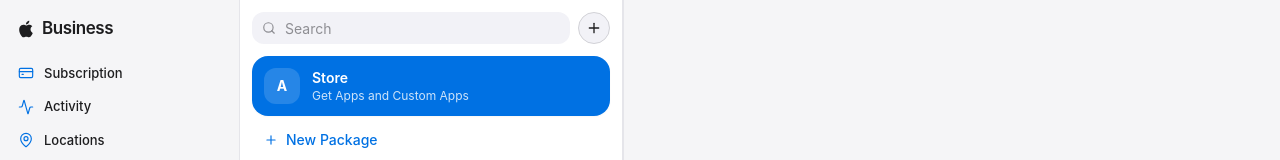
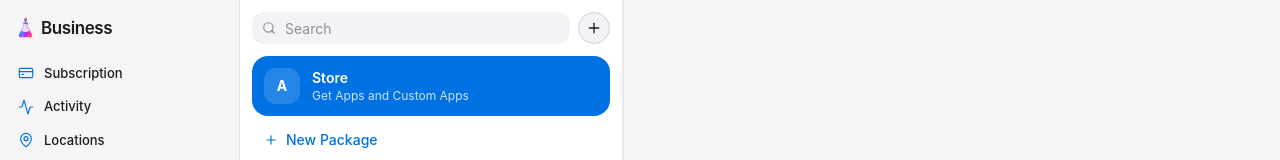
Before and after one commit to sagar290/abm-ui-components, a Next.js app: page /apps in a window 1280 px wide. Shown: the top 160 px of the page. Built offline with nearby package versions, Linux system fonts and the light colour scheme.

Commit message:
Refactor BrandMark component with enhanced SVG design and accessibility improvements. Updated the visual representation to include a new iridescent flask mark and added aria-label for better screen reader support.

```diff
--- a/components/ui/brand-mark.tsx
+++ b/components/ui/brand-mark.tsx
@@ -6,24 +6,219 @@
   withWordmark?: boolean;
 }
 
-/** Stylized mark + "Business" wordmark matching Apple Business Manager chrome. */
+/** Iridescent flask mark + "Business" wordmark for the console chrome. */
 export function BrandMark({ className, withWordmark = true }: BrandMarkProps) {
   return (
-    <div className={cn("flex items-center gap-1.5", className)}>
+    <div
+      className={cn("flex items-center gap-1.5", className)}
+      aria-label="Business"
+    >
       <svg
-        viewBox="0 0 24 24"
-        className="h-5 w-5 shrink-0 text-foreground"
+        viewBox="0 0 64 80"
+        className="h-6 w-[19px] shrink-0"
         aria-hidden
-        fill="currentColor"
+        fill="none"
       >
-        <path d="M18.71 19.5c-.83 1.24-1.71 2.45-3.05 2.47-1.34.03-1.77-.79-3.29-.79-1.53 0-2 .77-3.27.82-1.31.05-2.3-1.32-3.14-2.53C4.25 17 2.94 12.45 4.7 9.39c.87-1.52 2.43-2.48 4.12-2.51 1.28-.02 2.5.87 3.29.87.78 0 2.26-1.07 3.81-.91.65.03 2.47.26 3.64 1.98-.09.06-2.17 1.28-2.15 3.81.03 3.02 2.65 4.03 2.68 4.04-.03.07-.42 1.44-1.38 2.83M13 3.5c.73-.83 1.94-1.46 2.94-1.5.13 1.17-.34 2.35-1.04 3.19-.69.85-1.83 1.51-2.95 1.42-.15-1.15.41-2.35 1.05-3.11z" />
+        <defs>
+          <linearGradient
+            id="bm-liquid"
+            x1="6"
+            y1="44"
+            x2="58"
+            y2="74"
+            gradientUnits="userSpaceOnUse"
+          >
+            <stop offset="0%" stopColor="#00E0FF" />
+            <stop offset="22%" stopColor="#1A6BFF" />
+            <stop offset="48%" stopColor="#B026FF" />
+            <stop offset="72%" stopColor="#FF2D9A" />
+            <stop offset="100%" stopColor="#FF6B14" />
+          </linearGradient>
+          <linearGradient
+            id="bm-glassStroke"
+            x1="10"
+            y1="16"
+            x2="54"
+            y2="74"
+            gradientUnits="userSpaceOnUse"
+          >
+            <stop offset="0%" stopColor="#67E8F9" />
+            <stop offset="30%" stopColor="#A78BFA" />
+            <stop offset="60%" stopColor="#F472B6" />
+            <stop offset="100%" stopColor="#FB923C" />
+          </linearGradient>
+          <linearGradient
+            id="bm-glassFill"
+            x1="32"
+            y1="12"
+            x2="32"
+            y2="74"
+            gradientUnits="userSpaceOnUse"
+          >
+            <stop offset="0%" stopColor="#FFFFFF" stopOpacity="0.28" />
+            <stop offset="40%" stopColor="#C4B5FD" stopOpacity="0.1" />
+            <stop offset="100%" stopColor="#FFFFFF" stopOpacity="0.05" />
+          </linearGradient>
+          <linearGradient
+            id="bm-rim"
+            x1="22"
+            y1="15"
+            x2="42"
+            y2="20"
+            gradientUnits="userSpaceOnUse"
+          >
+            <stop offset="0%" stopColor="#67E8F9" />
+            <stop offset="45%" stopColor="#E879F9" />
+            <stop offset="100%" stopColor="#FB923C" />
+          </linearGradient>
+          <radialGradient id="bm-bubbleLarge" cx="35%" cy="30%" r="68%">
+            <stop offset="0%" stopColor="#FFE56A" />
+            <stop offset="30%" stopColor="#FF6B3D" />
+            <stop offset="65%" stopColor="#A855F7" />
+            <stop offset="100%" stopColor="#1D4ED8" />
+          </radialGradient>
+          <radialGradient id="bm-bubbleSmall" cx="38%" cy="28%" r="70%">
+            <stop offset="0%" stopColor="#DDD6FE" />
+            <stop offset="50%" stopColor="#7C3AED" />
+            <stop offset="100%" stopColor="#1E40AF" />
+          </radialGradient>
+          <filter
+            id="bm-softGlow"
+            x="-50%"
+            y="-50%"
+            width="200%"
+            height="200%"
+          >
+            <feGaussianBlur stdDeviation="1.15" result="blur" />
+            <feMerge>
+              <feMergeNode in="blur" />
+              <feMergeNode in="SourceGraphic" />
+            </feMerge>
+          </filter>
+          <clipPath id="bm-flaskClip">
+            <path d="M25 22.5h14v7.4c0 1.15.28 2.28.84 3.3L53.2 59.2c1.9 3.5-.7 7.8-4.6 7.8H15.4c-3.9 0-6.5-4.3-4.6-7.8L24.16 33.2c.56-1.02.84-2.15.84-3.3V22.5z" />
+          </clipPath>
+        </defs>
+
+        <path
+          d="M25 22.5h14v7.4c0 1.15.28 2.28.84 3.3L53.2 59.2c1.9 3.5-.7 7.8-4.6 7.8H15.4c-3.9 0-6.5-4.3-4.6-7.8L24.16 33.2c.56-1.02.84-2.15.84-3.3V22.5z"
+          fill="url(#bm-glassStroke)"
+          opacity="0.22"
+          filter="url(#bm-softGlow)"
+        />
+        <path
+          d="M25 22.5h14v7.4c0 1.15.28 2.28.84 3.3L53.2 59.2c1.9 3.5-.7 7.8-4.6 7.8H15.4c-3.9 0-6.5-4.3-4.6-7.8L24.16 33.2c.56-1.02.84-2.15.84-3.3V22.5z"
+          fill="url(#bm-glassFill)"
+          stroke="url(#bm-glassStroke)"
+          strokeWidth="2.25"
+          strokeLinejoin="round"
+        />
+        <g clipPath="url(#bm-flaskClip)">
+          <path
+            d="M8 48c5-3.2 10.2-1.4 15.2.2 4.6 1.5 9 2.6 13.6 1.1 4-1.3 7.6-4 12-3.5 2.8.3 5.4 1.8 7.8 3.5V74H8V48z"
+            fill="url(#bm-liquid)"
+          />
+          <path
+            d="M8 48c5-3.2 10.2-1.4 15.2.2 4.6 1.5 9 2.6 13.6 1.1 4-1.3 7.6-4 12-3.5 2.8.3 5.4 1.8 7.8 3.5"
+            fill="none"
+            stroke="#FFFFFF"
+            strokeOpacity="0.4"
+            strokeWidth="1.15"
+          />
+          <ellipse
+            cx="21"
+            cy="59"
+            rx="7.5"
+            ry="11"
+            fill="#FFFFFF"
+            opacity="0.16"
+          />
+          <ellipse
+            cx="42"
+            cy="62"
+            rx="5"
+            ry="7"
+            fill="#FF9A4A"
+            opacity="0.18"
+          />
+        </g>
+        <rect
+          x="23"
+          y="16"
+          width="18"
+          height="7.2"
+          rx="3.1"
+          fill="url(#bm-rim)"
+          opacity="0.95"
+        />
+        <rect
+          x="24.2"
+          y="17.15"
+          width="15.6"
+          height="4.8"
+          rx="2.3"
+          fill="#050508"
+          opacity="0.4"
+        />
+        <path
+          d="M25.2 18.2h13.6"
+          stroke="#FFFFFF"
+          strokeOpacity="0.8"
+          strokeWidth="1.35"
+          strokeLinecap="round"
+        />
+        <path
+          d="M26.6 24v7.2"
+          stroke="#FFFFFF"
+          strokeOpacity="0.6"
+          strokeWidth="1.55"
+          strokeLinecap="round"
+        />
+        <path
+          d="M37.2 24.2v6.4"
+          stroke="#FFFFFF"
+          strokeOpacity="0.28"
+          strokeWidth="1.05"
+          strokeLinecap="round"
+        />
+        <path
+          d="M23.4 32.2c1.7 3 3.5 6 5.8 10.2"
+          stroke="#FFFFFF"
+          strokeOpacity="0.75"
+          strokeWidth="1.7"
+          strokeLinecap="round"
+        />
+        <path
+          d="M41 32.6c2 3.4 4.5 7.6 7 12"
+          stroke="#FFB4A2"
+          strokeOpacity="0.5"
+          strokeWidth="1.35"
+          strokeLinecap="round"
+        />
+        <g filter="url(#bm-softGlow)">
+          <circle cx="32" cy="7.6" r="4.55" fill="url(#bm-bubbleLarge)" />
+          <circle
+            cx="30.25"
+            cy="6.15"
+            r="1.4"
+            fill="#FFFFFF"
+            opacity="0.88"
+          />
+          <circle cx="32" cy="13.6" r="2.2" fill="url(#bm-bubbleSmall)" />
+          <circle
+            cx="31.15"
+            cy="12.75"
+            r="0.7"
+            fill="#FFFFFF"
+            opacity="0.82"
+          />
+        </g>
       </svg>
       {withWordmark && (
         <span className="text-[17px] font-semibold tracking-tight text-foreground">
           Business
         </span>
       )}
-      <span className="sr-only">Apple Business</span>
     </div>
   );
 }
```
Also changed, not shown: public/flask-logo.svg (added).
